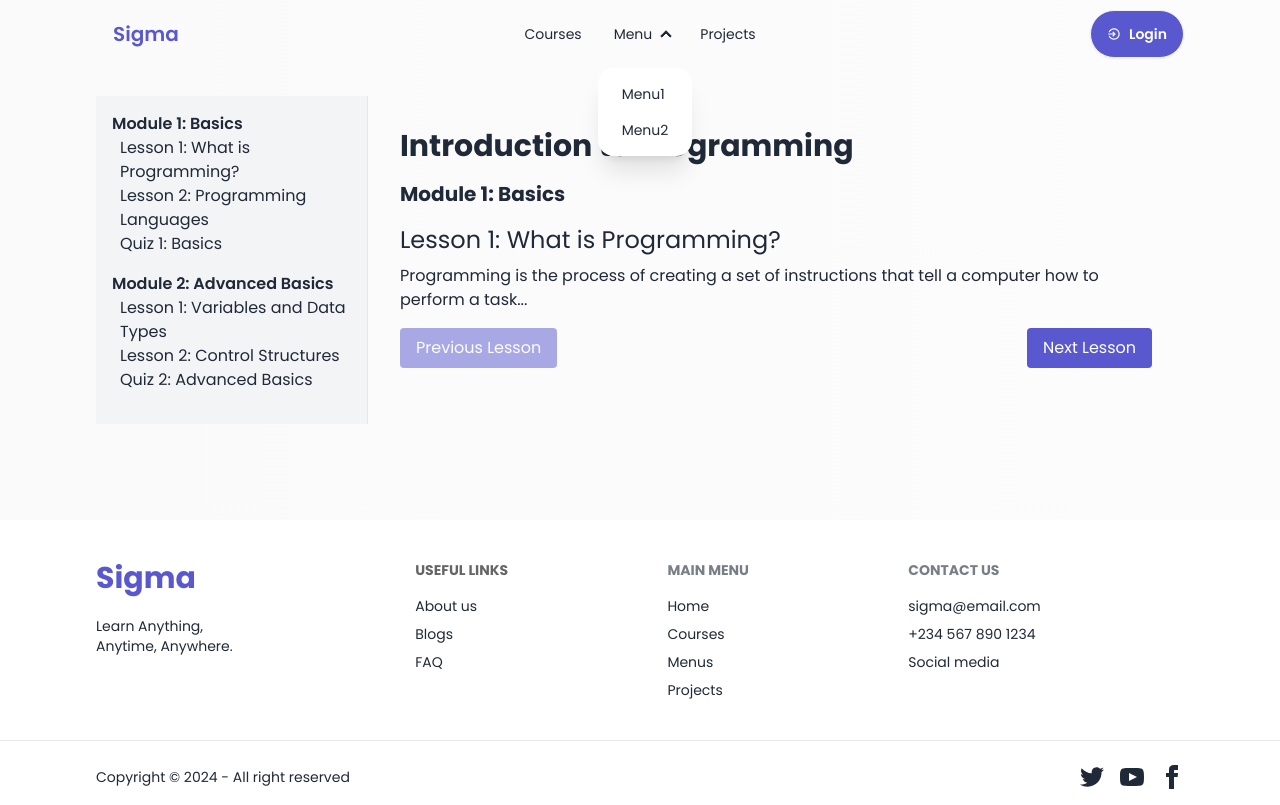
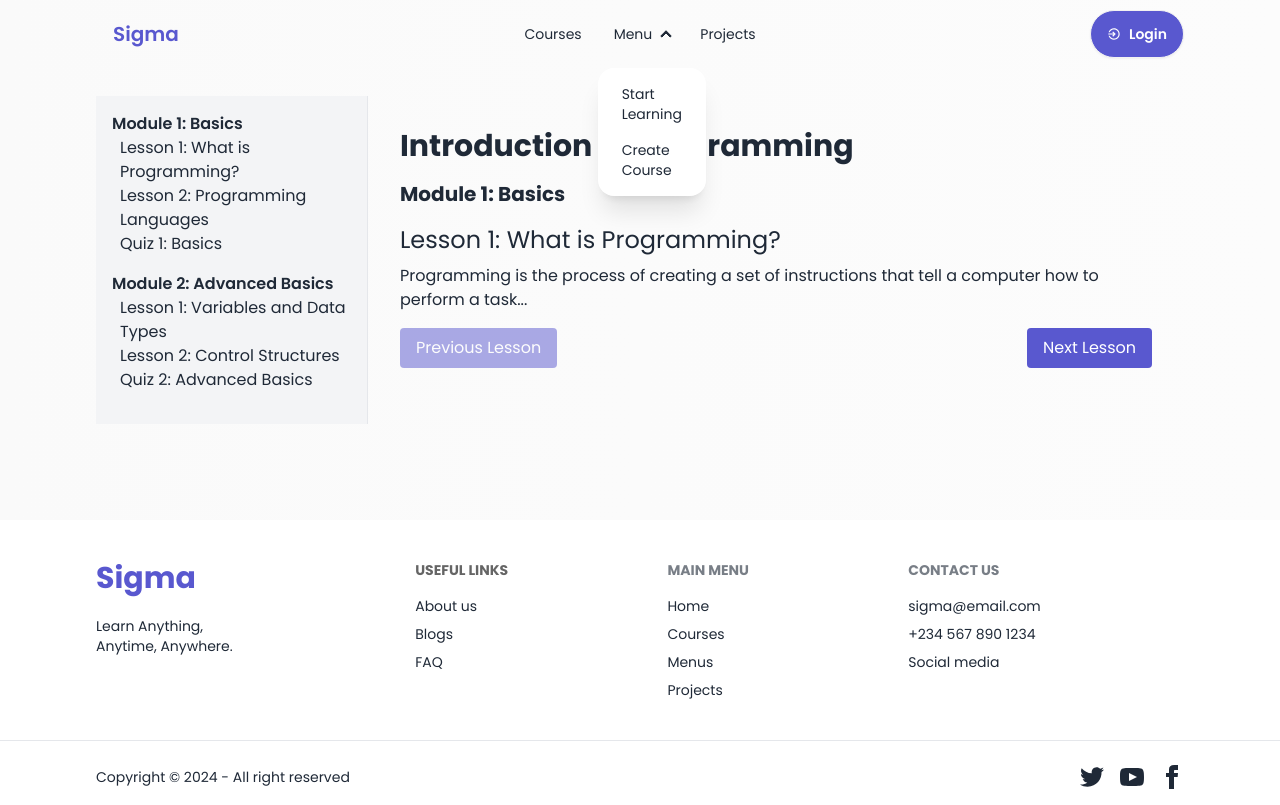
Before and after one commit to fahd-abdulrazzaq/The-Plumbers, a React (Vite) app: page /course in a window 1280 px wide. Both pictures are taken after a click on the heading "Menu". Built offline with nearby package versions, Linux system fonts and the light colour scheme.

Commit message:
update: update the navbar menu

```diff
--- a/src/components/Navbar.jsx
+++ b/src/components/Navbar.jsx
@@ -27,11 +27,10 @@ export default function Navbar() {
   return (
     <header className='max-w-screen-2xl container mx-auto fixed top-0 left-0 right-0'>
       <div
-        className={`navbar xl:px-24 ${
-          sticky
+        className={`navbar xl:px-24 ${sticky
             ? 'shadow bg-base-100 transition-all ease-in-out duration-300'
             : ''
-        }`}
+          }`}
       >
         <div className='navbar-start'>
           <div className='dropdown'>
@@ -62,10 +61,10 @@ export default function Navbar() {
                 <a>Menu</a>
                 <ul className='p-2'>
                   <li>
-                    <a>Menu 1</a>
+                    <a href='/courses'>Start Learning</a>
                   </li>
                   <li>
-                    <a>Menu 2</a>
+                    <a href='/create-course'>Create Course</a>
                   </li>
                 </ul>
               </li>
@@ -86,10 +85,10 @@ export default function Navbar() {
                 <summary>Menu</summary>
                 <ul className='p-2'>
                   <li>
-                    <a>Menu1</a>
+                    <a href='/courses'>Start Learning</a>
                   </li>
                   <li>
-                    <a>Menu2</a>
+                    <a href='/create-course'>Create Course</a>
                   </li>
                 </ul>
               </details>
@@ -102,7 +101,7 @@ export default function Navbar() {
         <div className='navbar-end'>
           {/* <a className='btn bg-blue text-white rounded-full'>Login</a> */}
           <NavLink to='/login' className='flex justifyContent-between btn bg-blue text-white rounded-full'>
-          <IoMdLogIn /> Login
+            <IoMdLogIn /> Login
           </NavLink>
         </div>
       </div>
```
